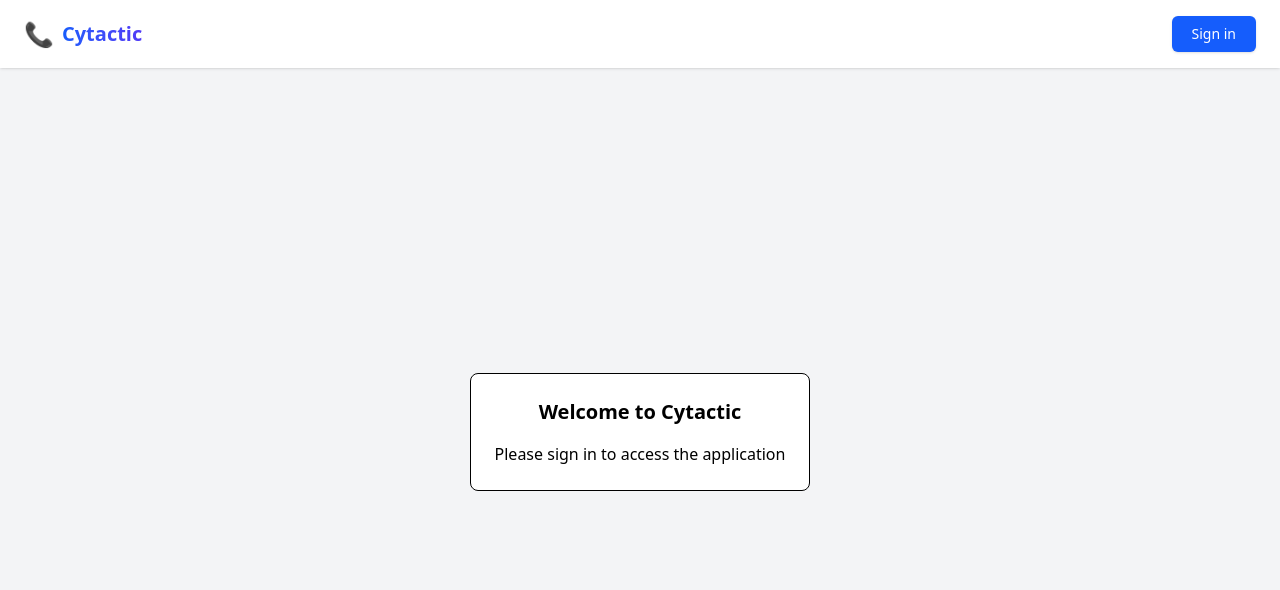
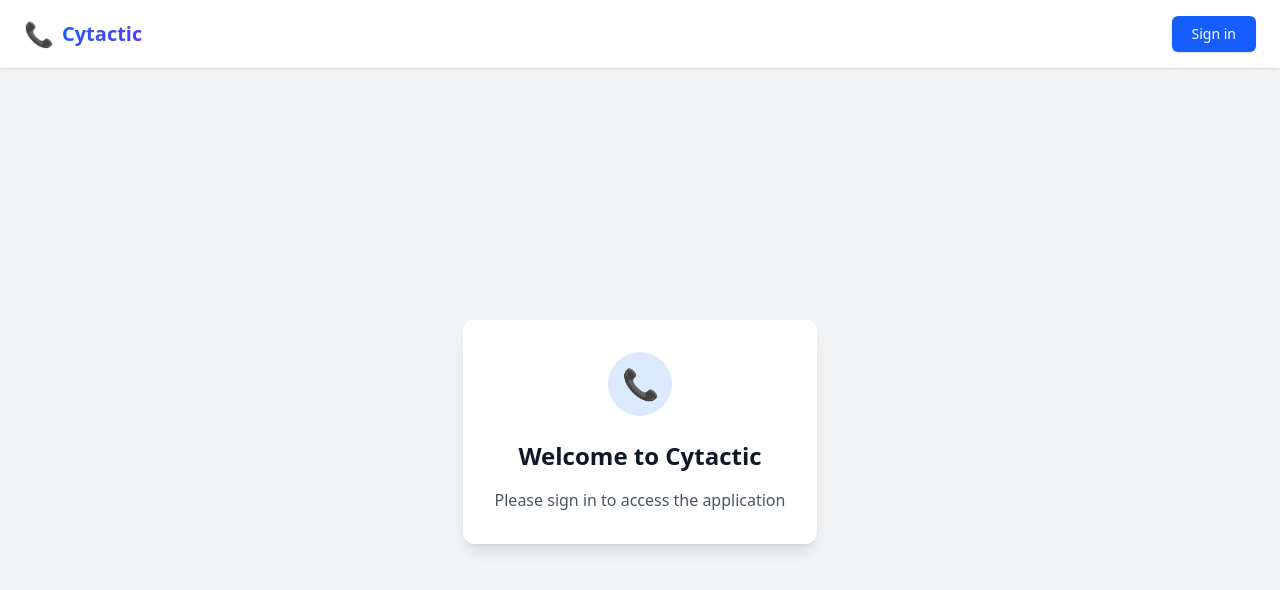
Before and after one commit to TKTamir/call-management-system, a React (Vite) app in the folder apps/client/: page / in a window 1280 px wide. Shown: the top 590 px of the page. Built offline with nearby package versions, Linux system fonts and the light colour scheme; no server answers.

Commit message:
Adjust home page styling

```diff
--- a/apps/client/src/pages/Home.tsx
+++ b/apps/client/src/pages/Home.tsx
@@ -2,10 +2,17 @@ import React from "react";
 
 const Home: React.FC = () => {
   return (
-    <div>
-      <div className="text-center p-6 border rounded-lg bg-white">
-        <h2 className="text-xl font-semibold mb-4">Welcome to Cytactic</h2>
-        <p>Please sign in to access the application</p>
+    <div className="mx-auto max-w-md">
+      <div className="rounded-xl bg-white p-8 text-center shadow-lg">
+        <div className="mb-6 inline-flex h-16 w-16 items-center justify-center rounded-full bg-blue-100">
+          <span className="text-3xl">📞</span>
+        </div>
+        <h2 className="mb-4 text-2xl font-bold text-gray-900">
+          Welcome to Cytactic
+        </h2>
+        <p className="text-gray-600">
+          Please sign in to access the application
+        </p>
       </div>
     </div>
   );
```
